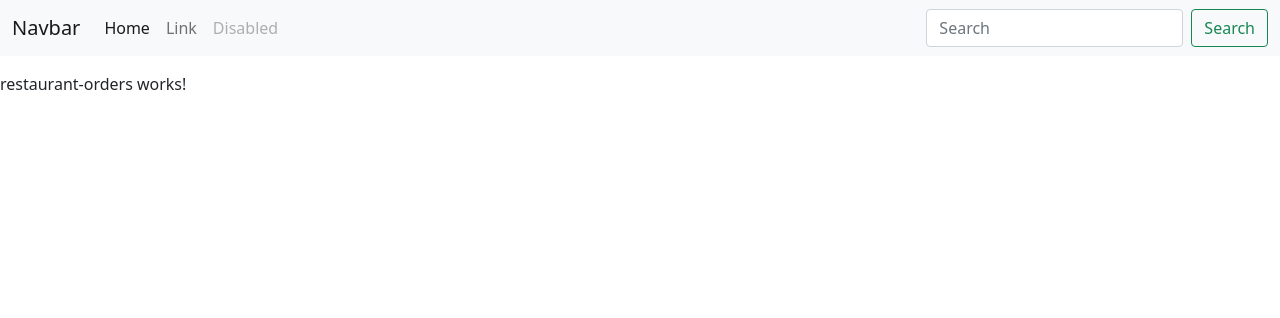
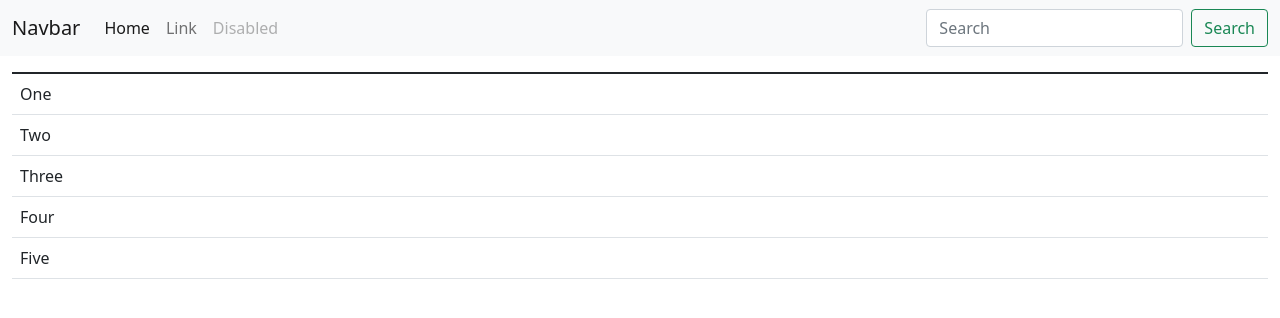
Before and after one commit to Fred374/project_2, an Angular app in the folder project_2_front/: page /restaurant/orders in a window 1280 px wide. Shown: the top 318 px of the page. Built offline with nearby package versions, Linux system fonts and the light colour scheme.

Commit message:
Add container div in app.component.html. Add table in restaurant-orders component

```diff
--- a/project_2_front/src/app/app.component.html
+++ b/project_2_front/src/app/app.component.html
@@ -1,2 +1,4 @@
 <app-navbar></app-navbar>
-<router-outlet></router-outlet>
+<div class="container-fluid">
+    <router-outlet></router-outlet>
+</div>
--- a/project_2_front/src/app/restaurant-orders/restaurant-orders.component.html
+++ b/project_2_front/src/app/restaurant-orders/restaurant-orders.component.html
@@ -1 +1,16 @@
-<p>restaurant-orders works!</p>
+<div id="requestsDiv">
+    <div class="row">
+      <div class="col">
+        <table class="table table-hover" id="reimbsTable">
+          <thead>
+          </thead>
+          <tbody>
+            <tr *ngFor="let t of testArr">
+                <td>{{t}}</td>
+            </tr>
+          </tbody>
+          <!-- tbody is inserted in portal.js loadReimbs() function -->
+        </table>
+      </div>
+    </div>
+  </div>
--- a/project_2_front/src/app/restaurant-orders/restaurant-orders.component.ts
+++ b/project_2_front/src/app/restaurant-orders/restaurant-orders.component.ts
@@ -1,4 +1,5 @@
 import { Component, OnInit } from '@angular/core';
+import { OrdersService } from '../services/orders.service';
 
 @Component({
   selector: 'app-restaurant-orders',
@@ -7,7 +8,9 @@ import { Component, OnInit } from '@angular/core';
 })
 export class RestaurantOrdersComponent implements OnInit {
 
-  constructor() { }
+  testArr = ["One", "Two", "Three", "Four", "Five"]
+
+  constructor(private orderService:OrdersService) { }
 
   ngOnInit(): void {
   }
```
